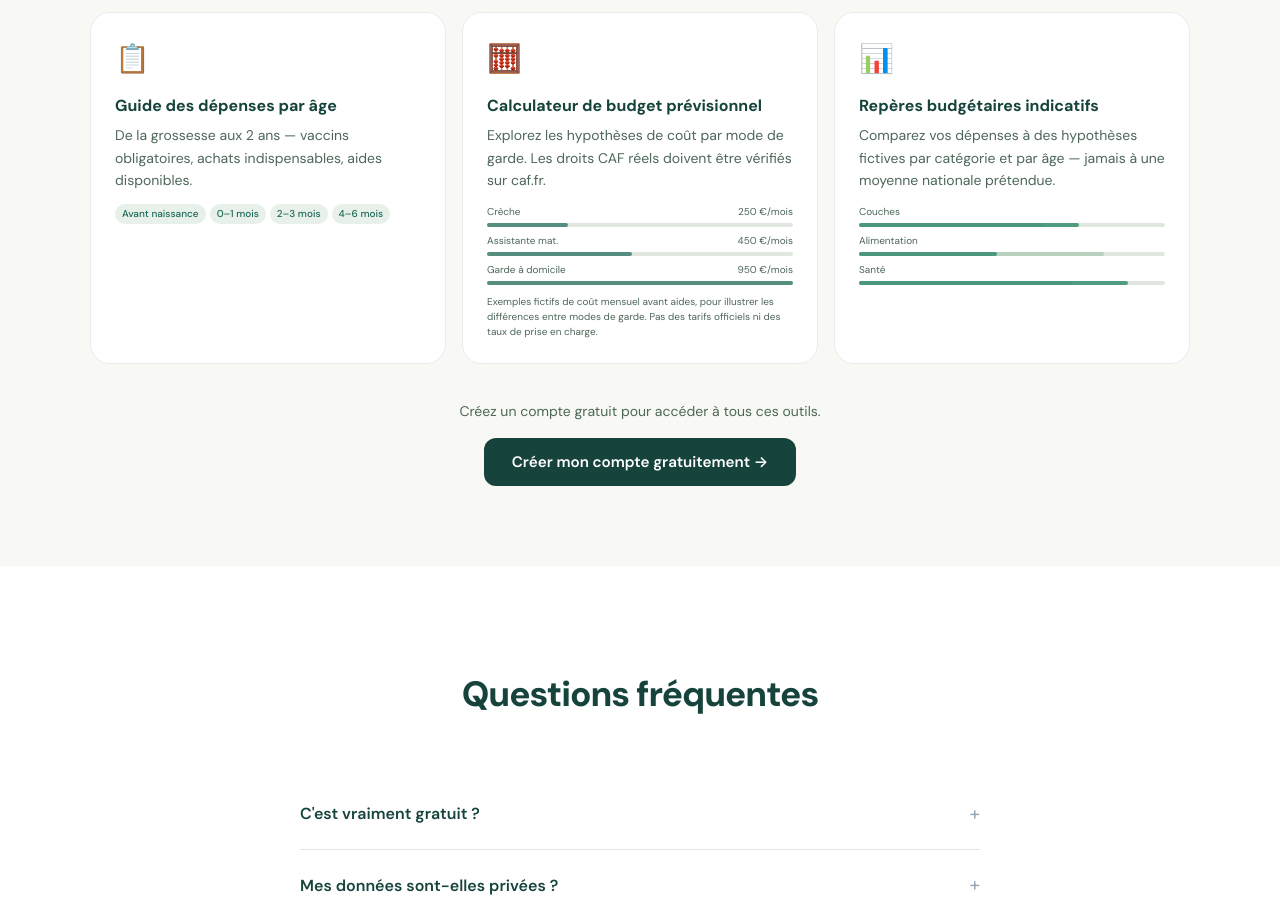
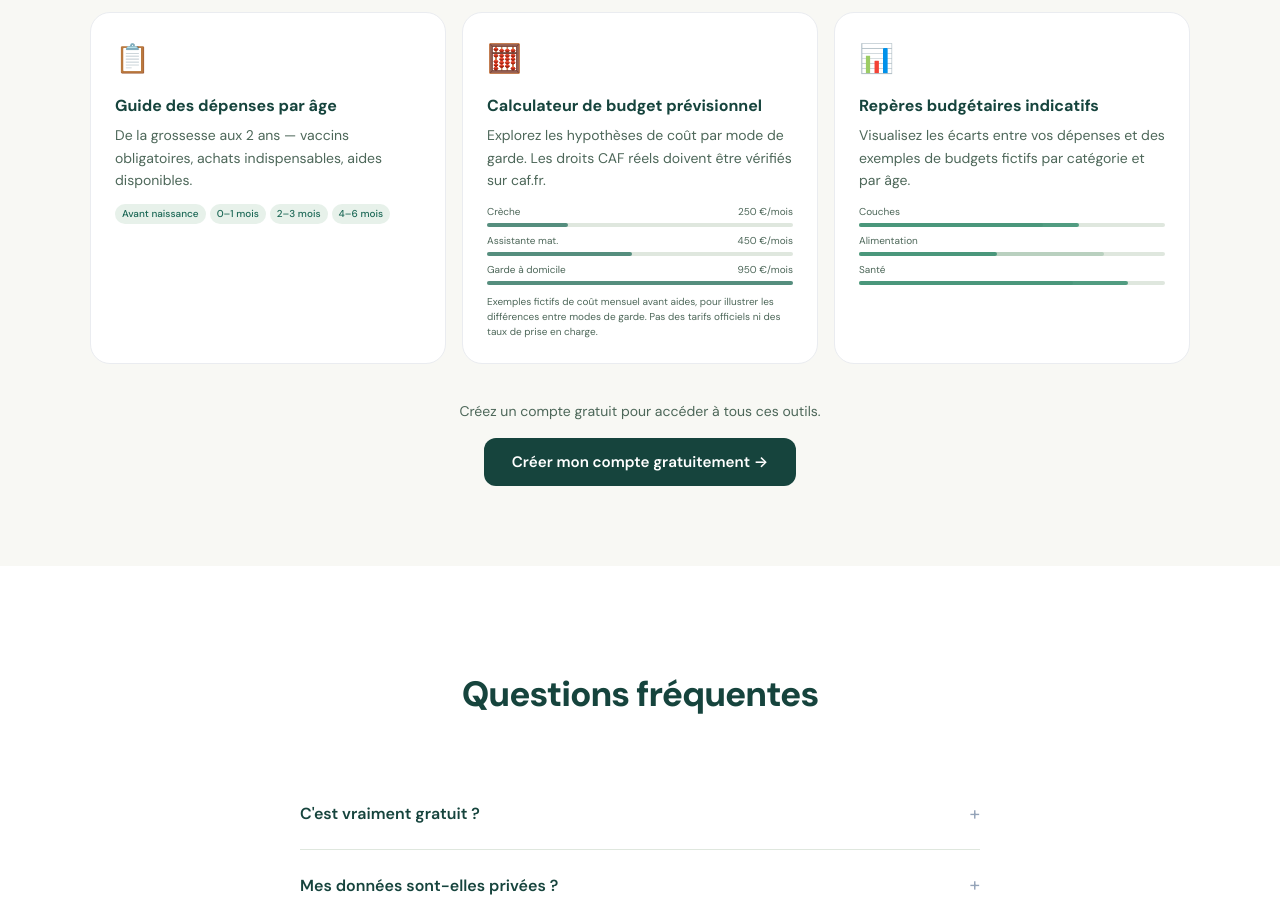
Before and after one commit to ambroiseguyot-del/stackblitz-starters-nzpd1ern, a Next.js app: page / in a window 1280 px wide. Shown: the part 3600-4521 px from the top of the page. Built offline with nearby package versions, Linux system fonts and the light colour scheme; no server answers.

Commit message:
copy: replace promotional overstatement and label sample benchmarks

```diff
--- a/app/page.tsx
+++ b/app/page.tsx
@@ -509,7 +509,7 @@ export default function LandingPage() {
               {
                 emoji: '📊',
                 title: 'Repères budgétaires indicatifs',
-                desc: "Comparez vos dépenses à des hypothèses fictives par catégorie et par âge — jamais à une moyenne nationale prétendue.",
+                desc: "Visualisez les écarts entre vos dépenses et des exemples de budgets fictifs par catégorie et par âge.",
                 color: '#2F8A6B',
                 preview: (
                   <div style={{ marginTop: 12 }}>
```
